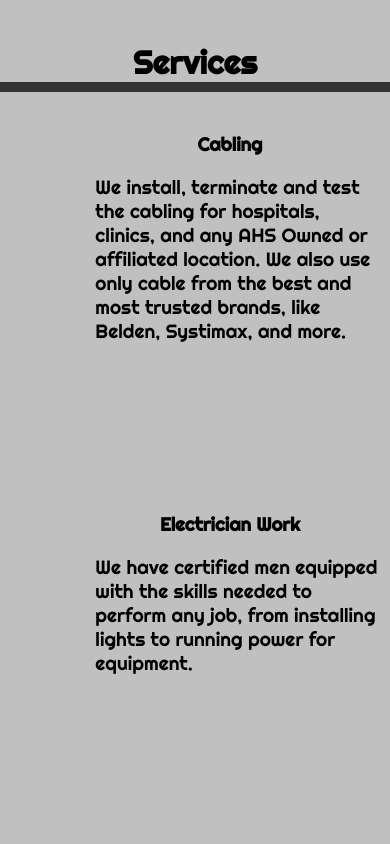
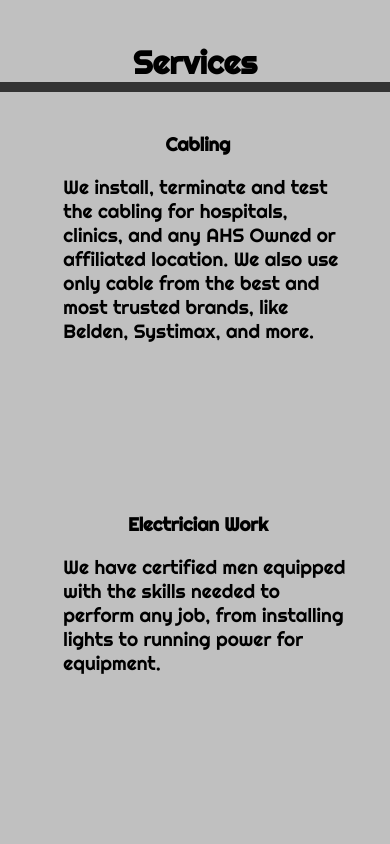
Before and after one commit to Gander-Alexander/Excalibur-Systems, a plain HTML site: page index.html in a window 390 px wide. Shown: the part 760-1604 px from the top of the page. Drawn offline with Linux system fonts and the light colour scheme; a script that the page names is missing.

Commit message:
Update style.css

```diff
--- a/style.css
+++ b/style.css
@@ -259,7 +259,11 @@ h3 {
     margin-left: .8em;
 }
 
-
+@media screen and (max-width: 800px) {
+    .card {
+        margin-left: 5em;
+    }
+}
 
 
 @media screen and (max-width: 600px) {
@@ -268,7 +272,11 @@ h3 {
     }
 }
 
-
+@media screen and (max-width: 500px) {
+    .card {
+        margin-left: 3em;
+    }
+}
 
 
 
```
